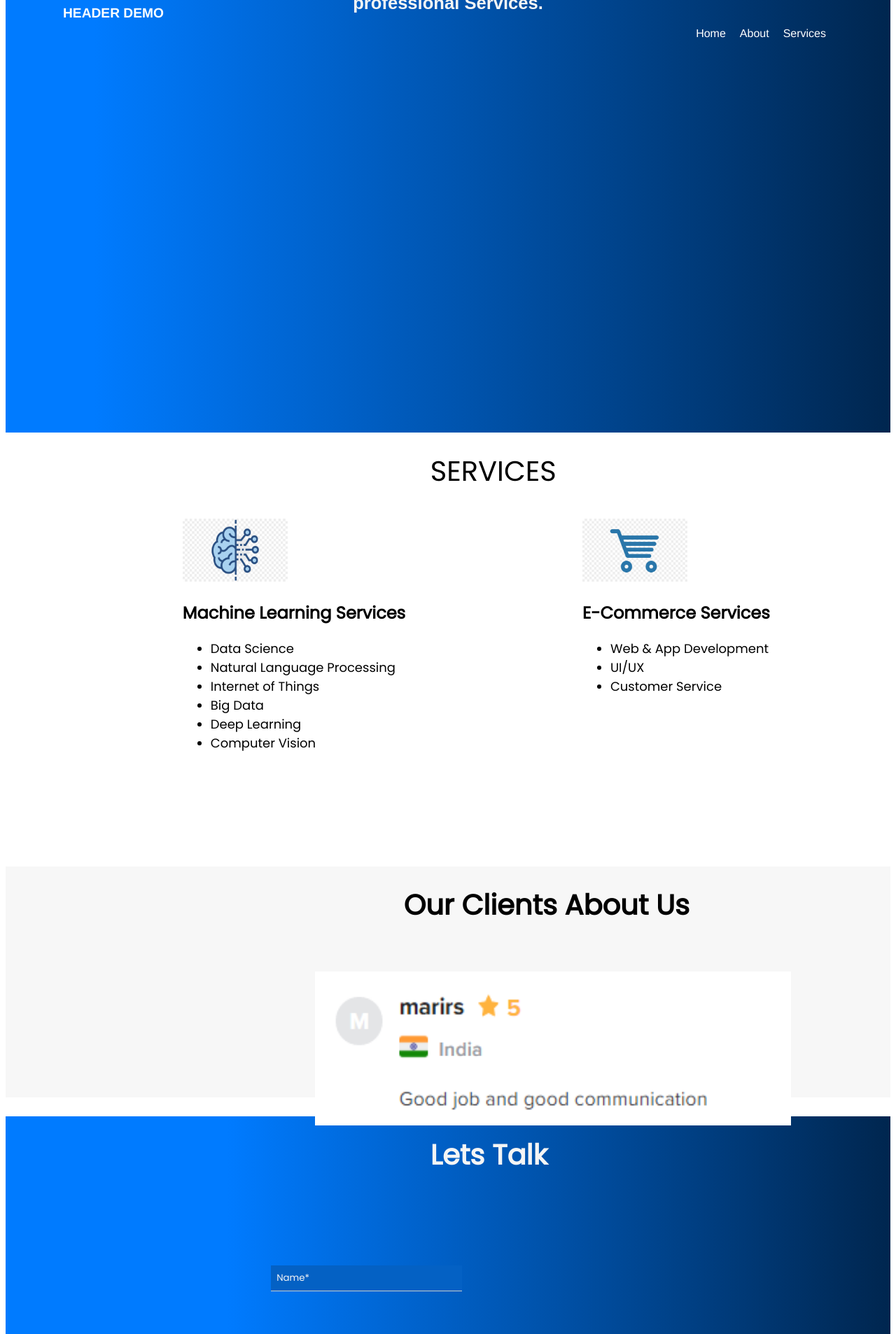
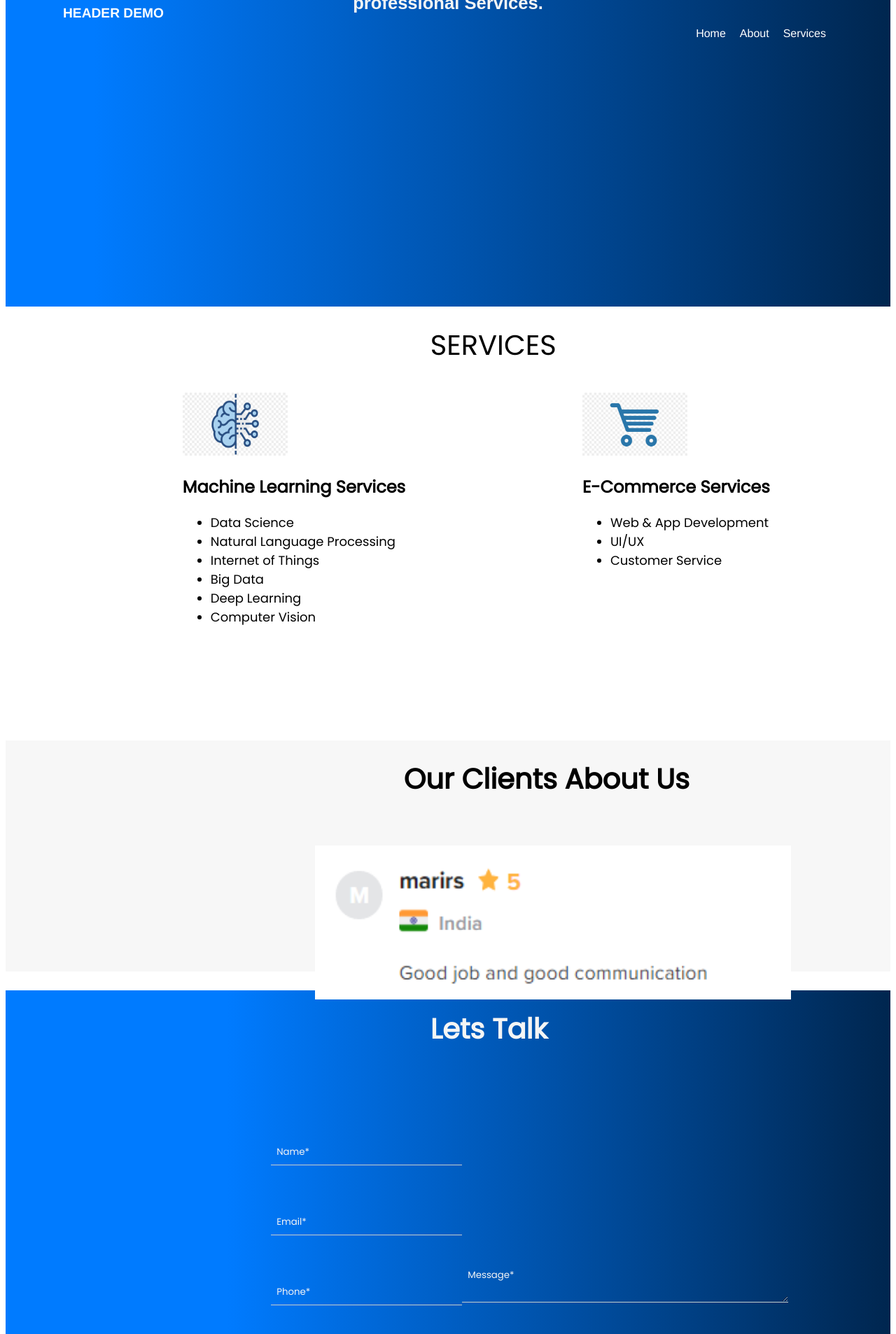
Before and after one commit to arsamawan/Miz-Corporate, an Angular app: page / in a window 1280 px wide. Shown: the top 1906 px of the page at 70% size. Built offline with nearby package versions, Linux system fonts and the light colour scheme.

Commit message:
Inputs Background changed

```diff
--- a/src/app/main/main.component.css
+++ b/src/app/main/main.component.css
@@ -4,7 +4,9 @@
 }
 .background-img {
   width: 100%;
-  height: 950px;
+  height: 770px;
+  top: 0px;
+  margin-top: -100px;
 /*  margin-top: -270px;*/
   background: linear-gradient(to right , #007bff 10%, #00264f 100%)
 }
@@ -79,7 +81,7 @@ input{
   display:block;
   border:none;
   border-bottom:1px solid #ccc;
-  background-color: #0461c4;
+  background-color: transparent;
   float: left;
   color: whitesmoke;
 
@@ -92,7 +94,7 @@ input{
   display:block;
   border:none;
   border-bottom:1px solid #ccc;
-  background-color: #0461c4;
+  background-color: transparent;
   color: whitesmoke;
 }
 
```
